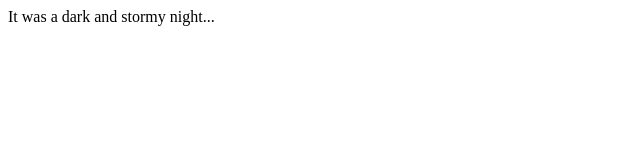
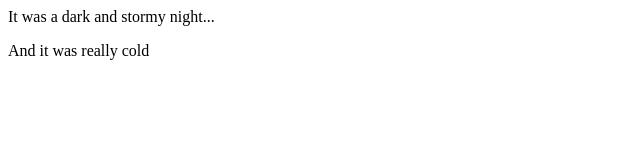
Before and after one commit to SimranPannu/fireside-story, a plain HTML site: page index.html in a window 1280 px wide. Shown: the whole page, without its empty margins (0-640 px from the left). Drawn offline with Linux system fonts and the light colour scheme.

Commit message:
added second line

```diff
--- a/index.html
+++ b/index.html
@@ -1,5 +1,6 @@
 <html>
   <body>
     <p>It was a dark and stormy night...</p>
+	<p>And it was really cold<p>
   </body>
 </html>
```
